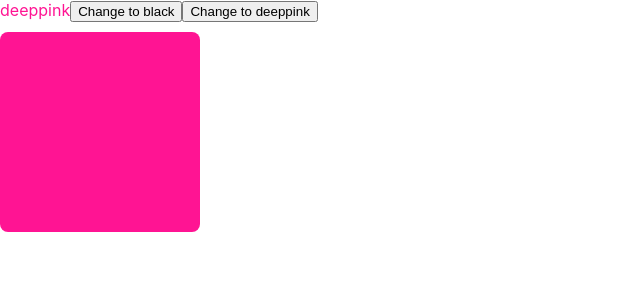
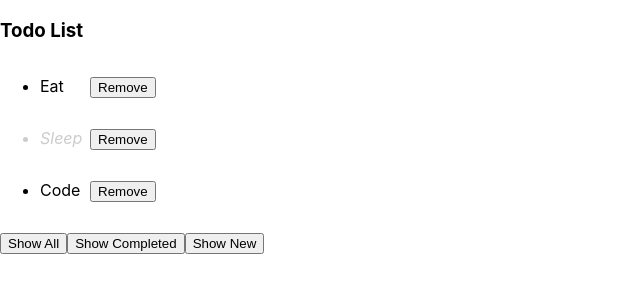
Before and after one commit to codehaier/lab-reactjs, a React (Create React App) app: page / in a window 1280 px wide. Shown: the top 300 px of the page, without its empty margins (0-640 px from the left). Built offline with nearby package versions, Linux system fonts and the light colour scheme.

Commit message:
Update remove TodoList

```diff
--- a/src/App.js
+++ b/src/App.js
@@ -1,11 +1,11 @@
 import React from "react";
-import ColorBox from "./components/ColorBox";
 import "./App.scss";
+import TodoFeature from "./features/Todo";
 
 function App() {
   return (
     <div className="app">
-      <ColorBox />
+      <TodoFeature />
     </div>
   );
 }
--- a/src/App.scss
+++ b/src/App.scss
@@ -1,3 +1,3 @@
 .app{
-  color: deeppink;
+  color: black;
 }
--- a/src/components/Counter/index.jsx
+++ b/src/components/Counter/index.jsx
@@ -1,5 +1,4 @@
 import React, { useState } from "react";
-import PropTypes from "prop-types";
 
 Counter.propTypes = {};
 
--- a/src/features/Todo/components/TodoList/index.jsx
+++ b/src/features/Todo/components/TodoList/index.jsx
@@ -6,18 +6,26 @@ import "./styles.scss";
 TodoList.propTypes = {
   todoList: PropTypes.array,
   onTodoClick: PropTypes.func,
+  onRemoveClick: PropTypes.func,
 };
 
 TodoList.defaultProps = {
   todoList: [],
   onTodoClick: null,
+  onRemoveClick: null,
 };
 
-function TodoList({ todoList, onTodoClick }) {
+function TodoList({ todoList, onTodoClick, onRemoveClick }) {
   const handleTodoClick = (todo, idx) => {
     if (!onTodoClick) return;
 
     onTodoClick(todo, idx);
+  };
+
+  const handleRemoveClick = (todo) => {
+    if (!onRemoveClick) return;
+
+    onRemoveClick(todo);
   };
   return (
     <ul className="todo-list">
@@ -28,9 +36,11 @@ function TodoList({ todoList, onTodoClick }) {
             "todo-item": true,
             completed: todo.status === "completed",
           })}
-          onClick={() => handleTodoClick(todo, idx)}
         >
-          {todo.title}
+          <p className="todo-name" onClick={() => handleTodoClick(todo, idx)}>
+            {todo.title}
+          </p>
+          <button onClick={() => handleRemoveClick(todo)}>Remove</button>
         </li>
       ))}
     </ul>
--- a/src/features/Todo/components/TodoList/styles.scss
+++ b/src/features/Todo/components/TodoList/styles.scss
@@ -8,4 +8,8 @@
         font-style: italic;
         text-decoration: line-through;
     }
+    .todo-name{
+        display: inline-block;
+        width: 50px;
+    }
 }
--- a/src/features/Todo/index.jsx
+++ b/src/features/Todo/index.jsx
@@ -41,6 +41,16 @@ function TodoFeature(props) {
     setTodoList(newTodoList);
   };
 
+  const handleRemoveClick = (todo) => {
+    console.log(todo);
+    const index = todoList.findIndex((x) => x.id === todo.id);
+    if (index < 0) return;
+
+    const newTodoList = [...todoList];
+    newTodoList.splice(index, 1);
+    setTodoList(newTodoList);
+  };
+
   const handleShowAllClick = () => {
     setFilteredStatus("all");
   };
@@ -62,7 +72,11 @@ function TodoFeature(props) {
   return (
     <div>
       <h3>Todo List</h3>
-      <TodoList todoList={renderedTodoList} onTodoClick={handleTodoClick} />
+      <TodoList
+        todoList={renderedTodoList}
+        onTodoClick={handleTodoClick}
+        onRemoveClick={handleRemoveClick}
+      />
 
       <div>
         <button onClick={handleShowAllClick}>Show All</button>
```
